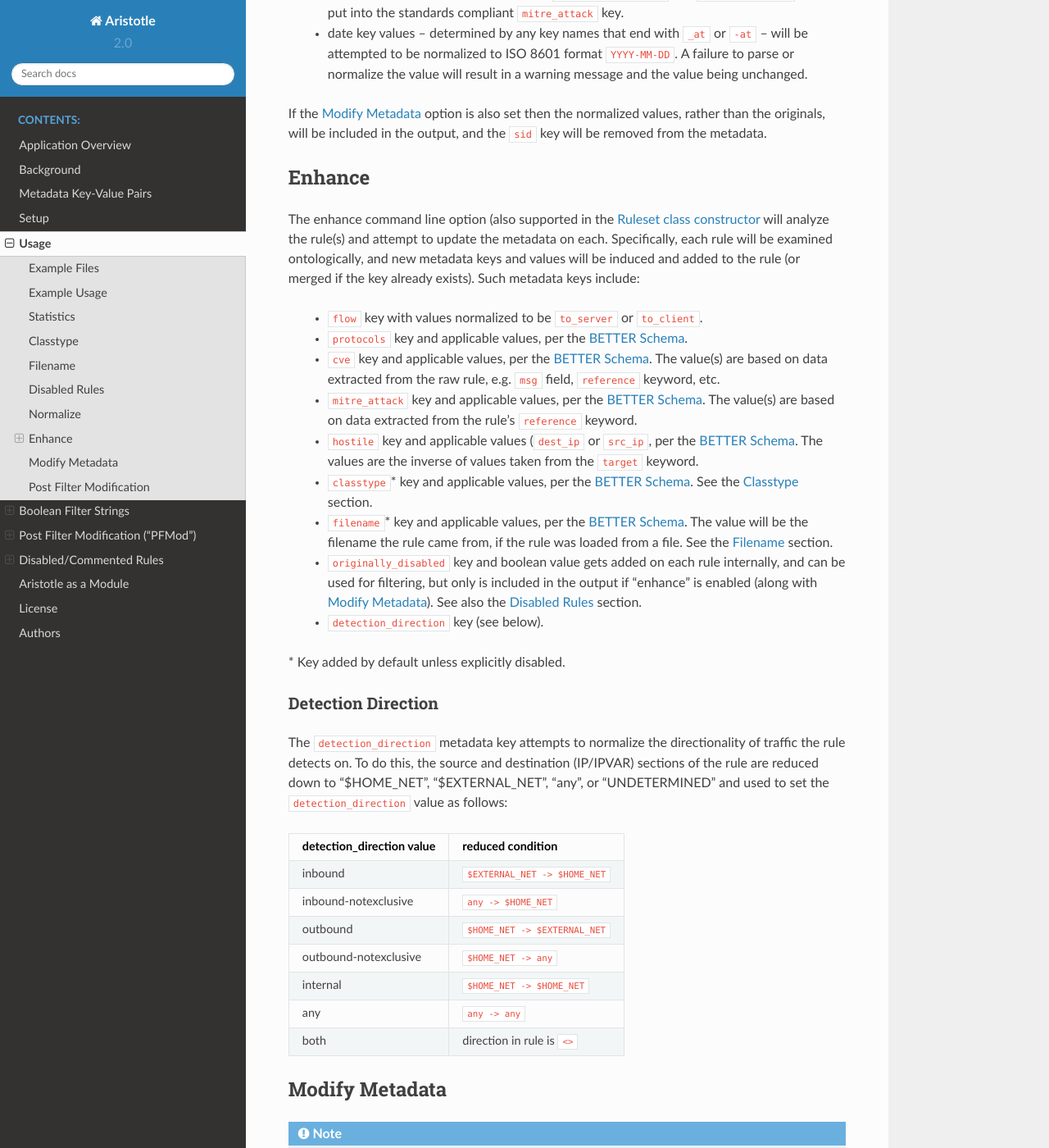
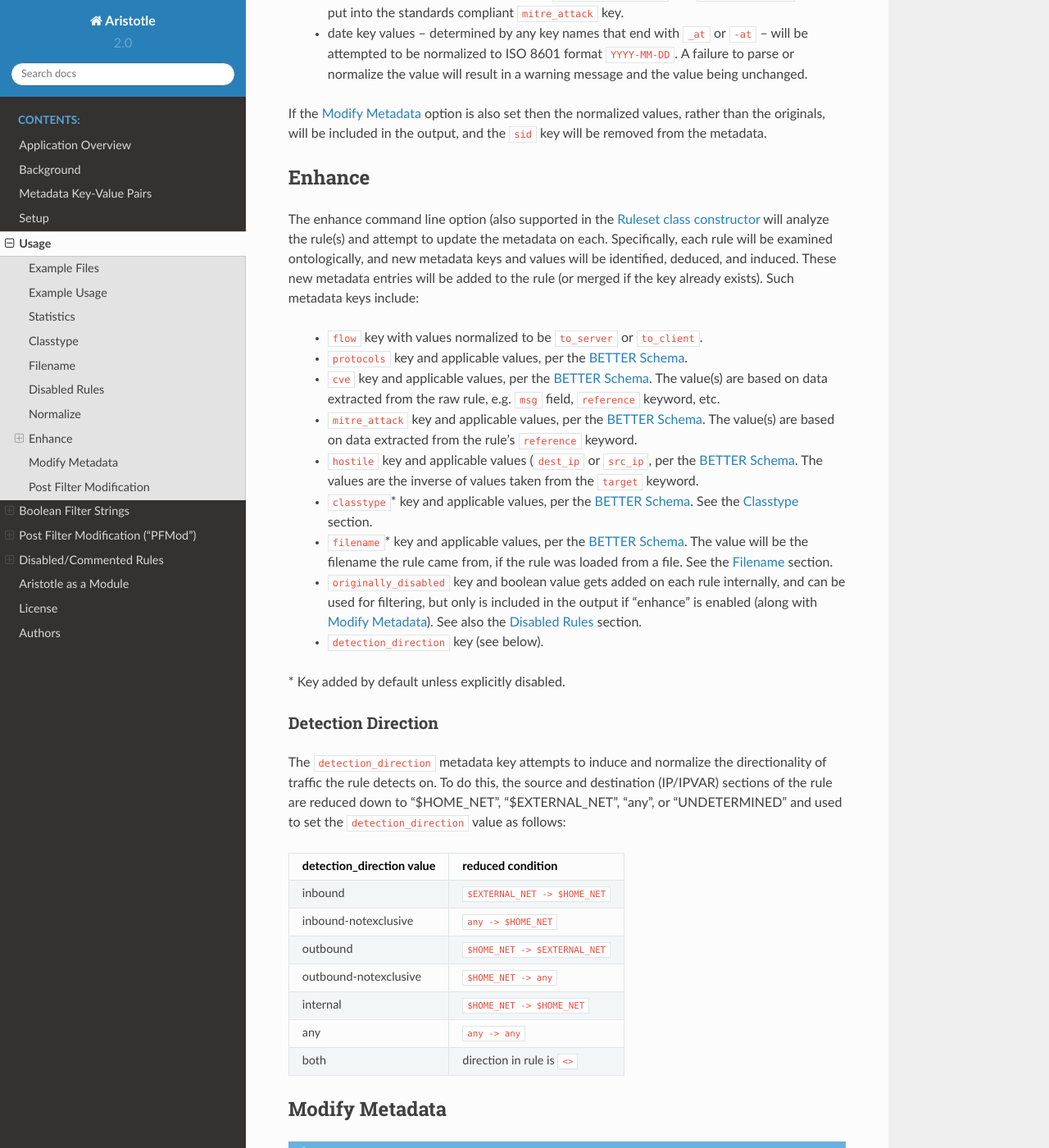
Before and after one commit to secureworks/aristotle, a Sphinx documentation site: the page built from docs/usage.rst, in a window 1280 px wide and 1400 px high, scrolled down 5137 px. Shown: the whole window at 82% size. Built offline with Sphinx 7.4.7 and the Read the Docs theme 2.0.0, drawn with Linux system fonts in a browser that asks for light colours.

Commit message:
doc tweak

```diff
--- a/docs/usage.rst
+++ b/docs/usage.rst
@@ -284,8 +284,8 @@ Enhance
 The enhance command line option (also supported in
 the :ref:`Ruleset class constructor <target Ruleset class>` will analyze the rule(s) and attempt
 to update the metadata on each.  Specifically, each rule will be examined ontologically, and new
-metadata keys and values will be induced and added to the rule (or merged if the key already
-exists).   Such metadata keys include:
+metadata keys and values will be identified, deduced, and induced.  These new metadata entries will be
+added to the rule (or merged if the key already exists).   Such metadata keys include:
 
   - ``flow`` key with values normalized to be ``to_server`` or ``to_client``.
   - ``protocols`` key and applicable values, per the `BETTER Schema <https://better-schema.readthedocs.io/en/latest/schema.html#defined-keys>`__.
@@ -308,7 +308,7 @@ exists).   Such metadata keys include:
 Detection Direction
 ...................
 
-The ``detection_direction`` metadata key attempts to normalize the directionality of traffic the rule
+The ``detection_direction`` metadata key attempts to induce and normalize the directionality of traffic the rule
 detects on. To do this, the source and destination (IP/IPVAR) sections of the rule are reduced down to "$HOME_NET",
 "$EXTERNAL_NET", "any", or "UNDETERMINED" and used to set the ``detection_direction`` value as follows:
 
```
